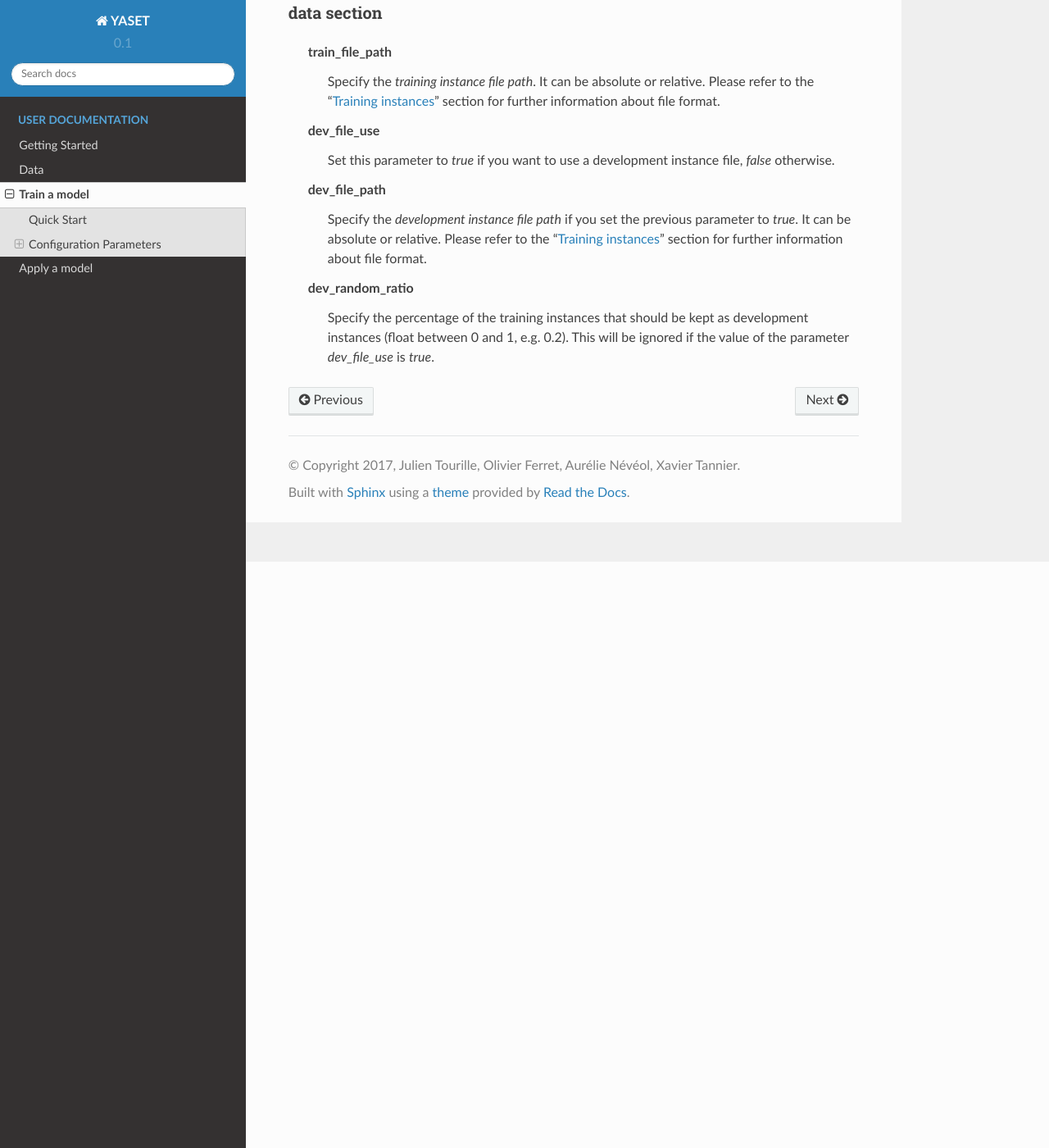
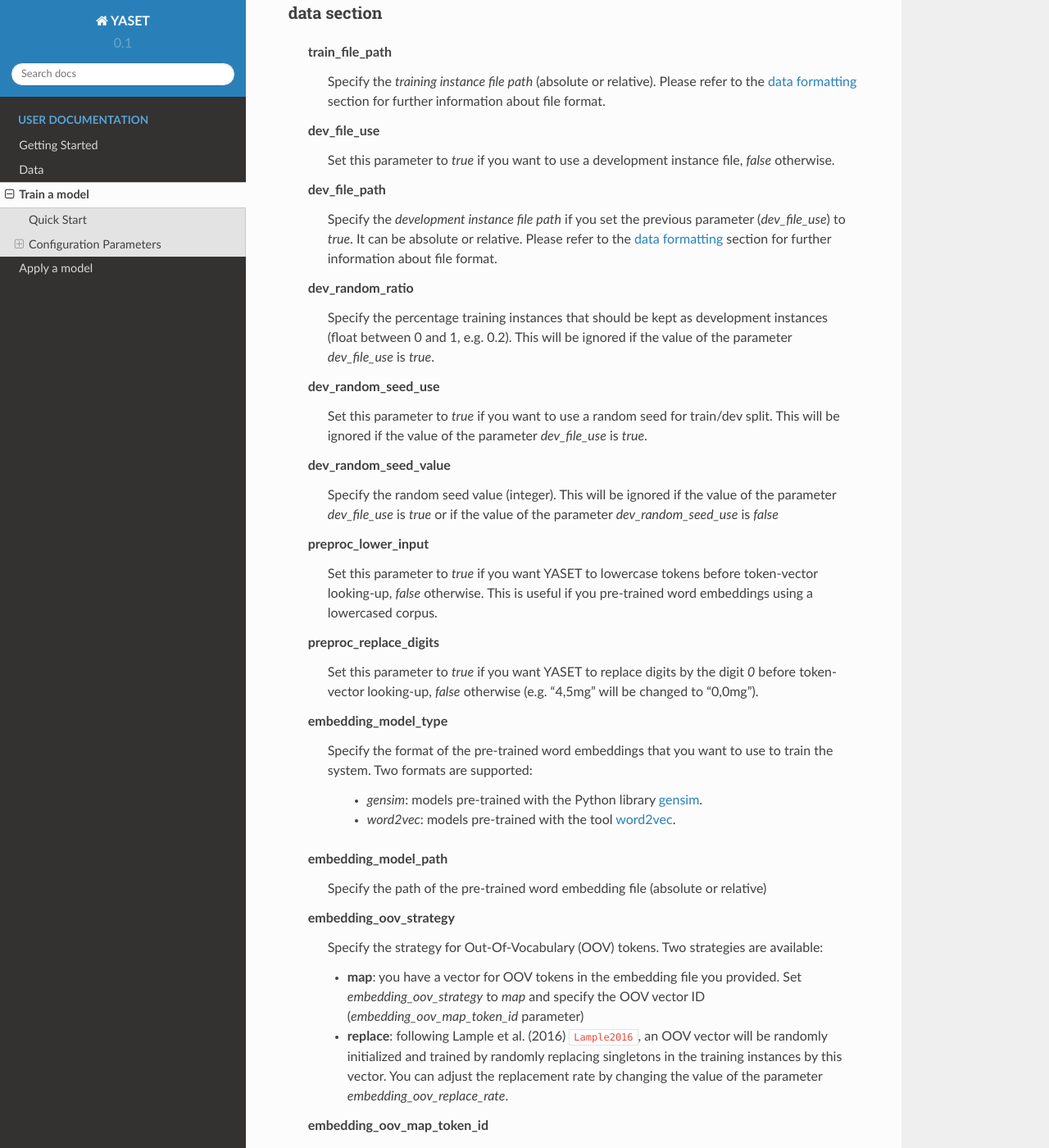
Before and after one commit to jtourille/yaset, a Sphinx documentation site: the page built from docs/train.rst, in a window 1280 px wide and 1400 px high, scrolled down 715 px. Shown: the whole window at 82% size. Built offline with Sphinx 7.4.7 and the Read the Docs theme 2.0.0, drawn with Linux system fonts in a browser that asks for light colours; cross-references to code outside the pages are shown as plain code; some of the changed text lies outside the part shown.

Commit message:
Update documentation

```diff
--- a/docs/datafiles.rst
+++ b/docs/datafiles.rst
@@ -47,6 +47,7 @@ you have computed word embeddings with `Glove`_ :cite:`Pennington2014`, you can
 
 
 .. bibliography:: refs.bib
+   :filter: docname in docnames
 .. _CoNLL-2003 Shared Task corpus: https://www.clips.uantwerpen.be/conll2003/ner/
 .. _Gensim: https://radimrehurek.com/gensim/
 .. _script: https://radimrehurek.com/gensim/scripts/glove2word2vec.html
--- a/docs/getting_started.rst
+++ b/docs/getting_started.rst
@@ -7,6 +7,12 @@ Requirements
 ------------
 
 * You need a working **Python 3.3+** environment.
+* Optional: we recommend the use of Graphics Processing Units (GPU).
+  YASET implements state-of-the-art neural network models for
+  sequence tagging. Hence, it can leverage GPU computational power to
+  speed up computation. However, this requirement is optional and the tool
+  should be able to learn models in a reasonable time frame using only
+  Central Processing Units (CPU).
 
 
 Installation
--- a/docs/refs.bib
+++ b/docs/refs.bib
@@ -4,13 +4,24 @@
   booktitle = {Proceedings of CoNLL-2003},
   year      = {2003},
   pages     = {142--147},
-  publisher = {Edmonton, Canada},
+  address   = {Edmonton, Canada},
 }
 
 @InProceedings{Pennington2014,
   author    = {Jeffrey Pennington and Richard Socher and Christopher D. Manning},
   title     = {{GloVe: Global Vectors for Word Representation}},
   booktitle = {Empirical Methods in Natural Language Processing (EMNLP)},
+  address   = {Copenhagen, Denmark},
   year      = {2014},
   pages     = {1532--1543}
 }
+
+@InProceedings{Lample2016,
+  author    = {Lample, Guillaume and Ballesteros, Miguel and Subramanian, Sandeep and Kawakami, Kazuya and Dyer, Chris},
+  title     = {{Neural Architectures for Named Entity Recognition}},
+  booktitle = {Proceedings of the 2016 Conference of the North American Chapter of the Association for Computational Linguistics: Human Language Technologies},
+  year      = {2016},
+  pages     = {260--270},
+  address   = {San Diego, California},
+  publisher = {Association for Computational Linguistics},
+}
--- a/docs/train.rst
+++ b/docs/train.rst
@@ -4,7 +4,8 @@ Train a model
 Quick Start
 -----------
 
-To train a model, first make a copy of the configuration sample and adjust the parameters to you situation
+To train a model, first make a copy of the configuration sample and adjust the
+parameters to you situation
 
 ::
 
@@ -22,28 +23,91 @@ Configuration Parameters
 The configuration file is divided into 3 parts:
 
 * **data**: parameters related to training instances and word embedding models
-* **training**: parameters related to model training (e.g. learning algorithm, metrics or mini-batch size)
-* **<model parameters>**: depending on your choice regarding the neural network
-  model to use (specified in the *training* section), you can modify the model
-  parameters (e.g. hidden layer sizes or character embedding size)
+* **training**: parameters related to model training (e.g. learning algorithm,
+  metrics or mini-batch size)
+* **<model parameters>**: depending on your choice regarding the neural
+  network model to use (specified in the *training* section), you can
+  modify the model parameters (e.g. hidden layer sizes or character
+  embedding size)
 
 
 data section
 ^^^^^^^^^^^^
 
  train_file_path
-  Specify the *training instance file path*. It can be absolute or relative.
-  Please refer to the ":ref:`data-formatting`" section for further information about file format.
+  Specify the *training instance file path* (absolute or relative).
+  Please refer to the :ref:`data formatting <data-formatting>` section for
+  further information about file format.
 
  dev_file_use
-  Set this parameter to *true* if you want to use a development instance file, *false* otherwise.
+  Set this parameter to *true* if you want to use a development instance file,
+  *false* otherwise.
 
  dev_file_path
-  Specify the *development instance file path* if you set the previous parameter to *true*.
-  It can be absolute or relative. Please refer to the ":ref:`data-formatting`" section
+  Specify the *development instance file path* if you set the previous
+  parameter (*dev_file_use*) to *true*. It can be absolute or relative.
+  Please refer to the :ref:`data formatting <data-formatting>` section
   for further information about file format.
 
  dev_random_ratio
-  Specify the percentage of the training instances that should be kept as development
-  instances (float between 0 and 1, e.g. 0.2). This will be ignored if the value of
-  the parameter *dev_file_use* is *true*.
+  Specify the percentage training instances that should be kept as development
+  instances (float between 0 and 1, e.g. 0.2). This will be ignored if the
+  value of the parameter *dev_file_use* is *true*.
+
+ dev_random_seed_use
+  Set this parameter to *true* if you want to use a random seed for train/dev
+  split. This will be ignored if the value of the parameter *dev_file_use* is
+  *true*.
+
+ dev_random_seed_value
+  Specify the random seed value (integer). This will be ignored if the value
+  of the parameter *dev_file_use* is *true* or if the value of the parameter
+  *dev_random_seed_use* is *false*
+
+ preproc_lower_input
+  Set this parameter to *true* if you want YASET to lowercase tokens before
+  token-vector looking-up, *false* otherwise. This is useful if you
+  pre-trained word embeddings using a lowercased corpus.
+
+ preproc_replace_digits
+  Set this parameter to *true* if you want YASET to replace digits by the
+  digit *0* before token-vector looking-up, *false* otherwise (e.g. "4,5mg"
+  will be changed to "0,0mg").
+
+ embedding_model_type
+  Specify the format of the pre-trained word embeddings that you want to use
+  to train the system. Two formats are supported:
+
+   * *gensim*: models pre-trained with the Python library `gensim`_.
+   * *word2vec*: models pre-trained with the tool `word2vec`_.
+
+ embedding_model_path
+  Specify the path of the pre-trained word embedding file (absolute or
+  relative)
+
+ embedding_oov_strategy
+  Specify the strategy for Out-Of-Vocabulary (OOV) tokens. Two strategies are
+  available:
+
+  * **map**: you have a vector for OOV tokens in the embedding file you
+    provided. Set *embedding_oov_strategy* to *map* and specify the OOV
+    vector ID (*embedding_oov_map_token_id* parameter)
+  * **replace**: following Lample et al. (2016) :cite:`Lample2016`, an OOV
+    vector will be randomly initialized and trained by randomly replacing
+    singletons in the training instances by this vector. You can adjust the
+    replacement rate by changing the value of the parameter
+    *embedding_oov_replace_rate*.
+
+ embedding_oov_map_token_id
+  Specify the *unknown* token ID if you use the strategy *map*. This will be
+  ignored if the value of the parameter *embedding_oov_strategy* is not *map*.
+
+ embedding_oov_replace_rate
+  Specify the replacement rate if you want to use the strategy *replace*. This
+  will be ignored if the value of the parameter *embedding_oov_strategy* is
+  not *replace*.
+
+.. _gensim: https://radimrehurek.com/gensim/
+.. _word2vec: https://github.com/dav/word2vec
+.. bibliography:: refs.bib
+   :filter: docname in docnames
```
